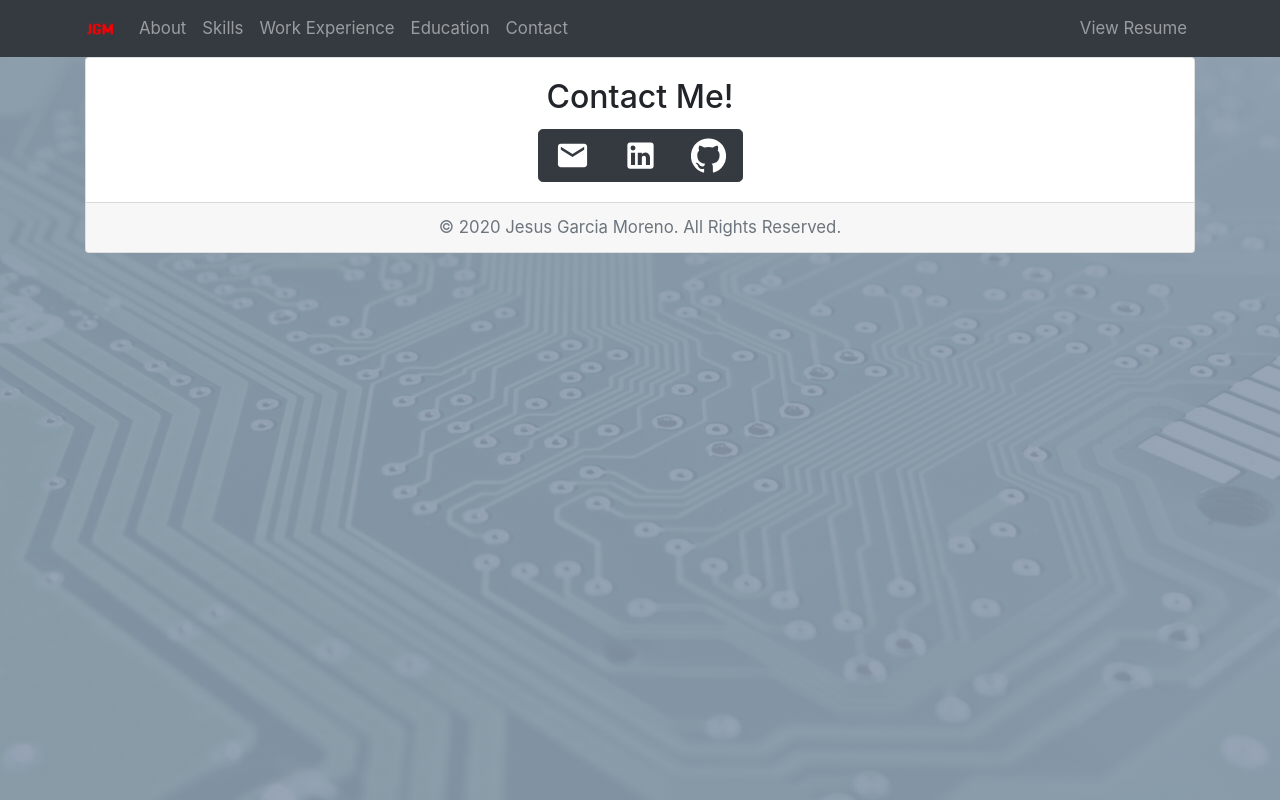
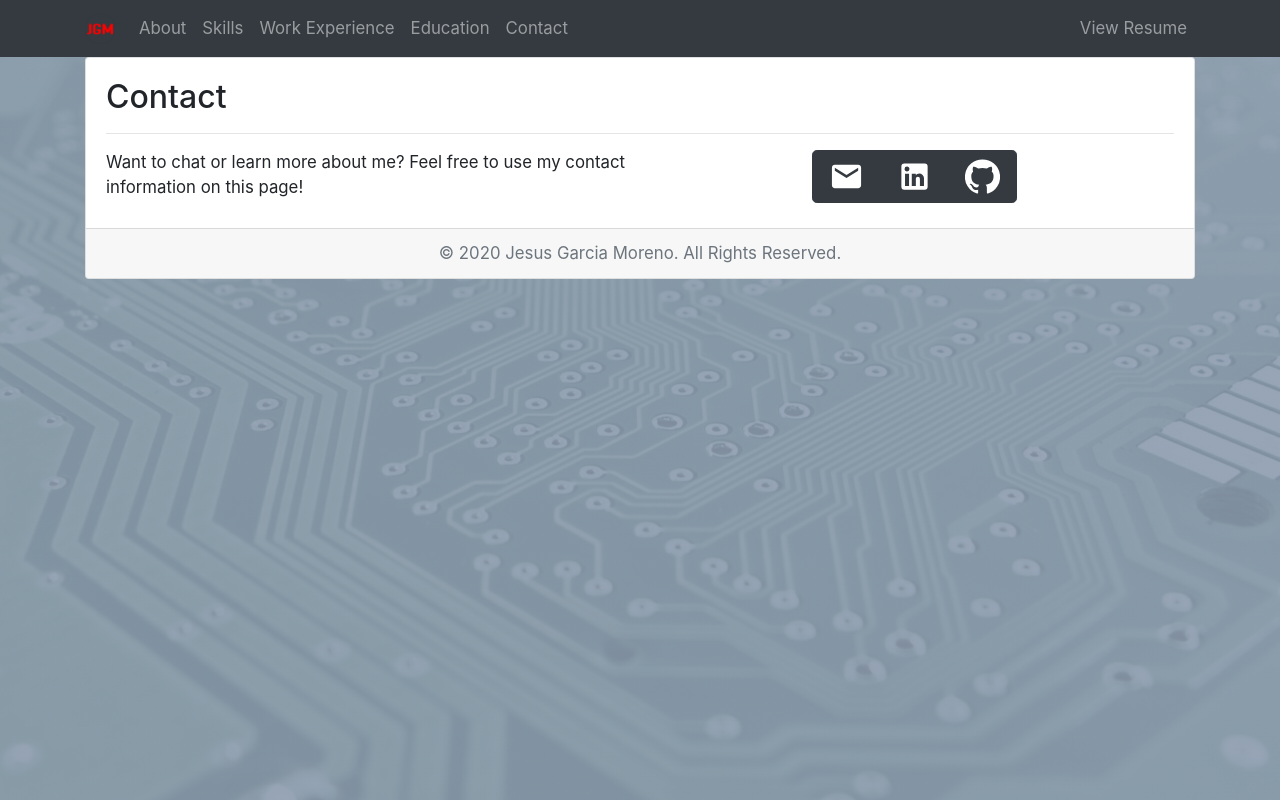
Before and after one commit to gmjesus/Personal_website, a React (Create React App) app: page /contact in a window 1280 px wide. Built offline with nearby package versions, Linux system fonts and the light colour scheme.

Commit message:
small changes to contact page

```diff
--- a/src/Components/About.js
+++ b/src/Components/About.js
@@ -9,12 +9,12 @@ function About() {
       <Card className="vertical-center" id="about">
         <Card.Body>
         <Row>
-          <Col xs={12} lg={4} style={{textAlign: "center"}}>
+          <Col xs={12} lg={4} className="text-center">
             <Image src={photo} fluid as="h1" className="profile-img" title="Jesus Garcia Moreno" alt="Jesus Garcia Moreno"/>
           </Col>
           <Col xs={12} lg={8}>
-            <Card.Title as="h1" style={{textAlign: "center"}}>Jesus Garcia Moreno</Card.Title>
-            <Card.Subtitle as="h2" style={{textAlign: "center"}} className="text-muted">Computer Engineering Student</Card.Subtitle>
+            <Card.Title as="h1" className="text-center">Jesus Garcia Moreno</Card.Title>
+            <Card.Subtitle as="h2" className="text-center text-muted">Computer Engineering Student</Card.Subtitle>
             <hr />
             <Card.Text>
               <span>I'm a second-year computer engineering student studying at the <a rel="noopener noreferrer" href="https://uwaterloo.ca/" target="_blank">University of Waterloo</a>. On my free time, I'm usually watching some Netflix and anime, keeping up with soccer, attending hackathons and tech challenges, or hanging out with friends!</span>
--- a/src/Components/Contact.js
+++ b/src/Components/Contact.js
@@ -1,6 +1,6 @@
 import React from 'react';
 import '../App.css';
-import { Card, Container, Button, ButtonGroup } from 'react-bootstrap';
+import { Card, Container, Button, ButtonGroup, Row, Col } from 'react-bootstrap';
 import LinkedInIcon from '@material-ui/icons/LinkedIn';
 import EmailIcon from '@material-ui/icons/Email';
 import GitHubIcon from '@material-ui/icons/GitHub';
@@ -8,14 +8,24 @@ import GitHubIcon from '@material-ui/icons/GitHub';
 function Contact() {
   return (
     <Container>
-      <Card className="text-center" id="contact">
+      <Card id="contact">
         <Card.Body>
-          <Card.Title as="h2">Contact Me!</Card.Title>
-            <ButtonGroup size="lg">
-              <Button variant="dark" href="mailto:jf2garci@edu.uwaterloo.ca"><EmailIcon fontSize="large"/></Button>
-              <Button variant="dark" href="https://www.linkedin.com/in/jesus-garciam/"><LinkedInIcon fontSize="large"/></Button>
-              <Button variant="dark" href="https://github.com/gmjesus"><GitHubIcon fontSize="large"/></Button>
-            </ButtonGroup>
+          <Card.Title as="h2">Contact</Card.Title>
+          <hr />
+          <Row>
+            <Col xs={12} md={6}>
+              <Card.Text style={{marginBottom: "8px"}}>
+                <span>Want to chat or learn more about me? Feel free to use my contact information on this page!</span>
+              </Card.Text>
+            </Col>
+            <Col xs={12} md={6} className="text-center">
+              <ButtonGroup size="lg">
+                <Button title="Email" variant="dark" href="mailto:jf2garci@uwaterloo.ca"><EmailIcon fontSize="large"/></Button>
+                <Button title="LinkedIn" variant="dark" href="https://www.linkedin.com/in/jesus-garciam/"><LinkedInIcon fontSize="large"/></Button>
+                <Button title="GitHub" variant="dark" href="https://github.com/gmjesus"><GitHubIcon fontSize="large"/></Button>
+              </ButtonGroup>
+            </Col>
+          </Row>
         </Card.Body>
         <Card.Footer style={{textAlign: 'center'}} className="text-muted">&copy; 2020 Jesus Garcia Moreno. All Rights Reserved.</Card.Footer>
       </Card>
```
